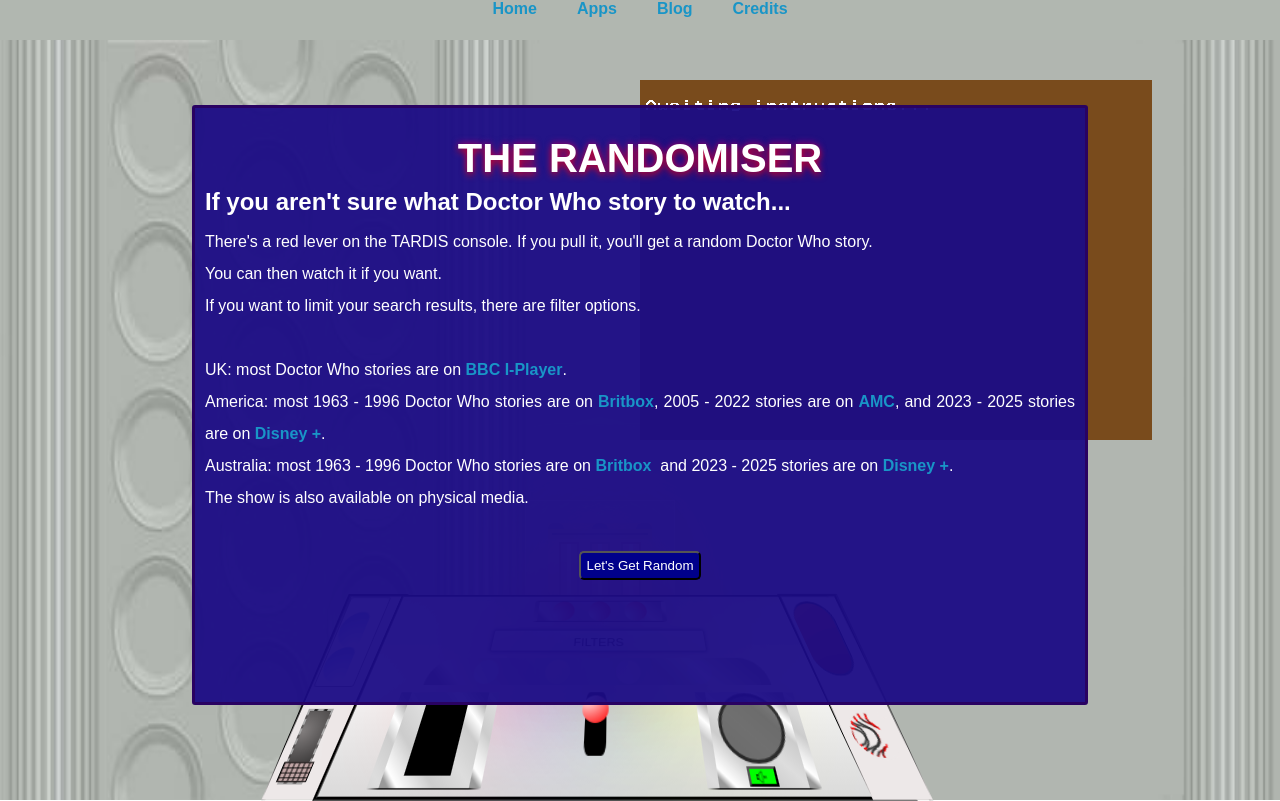
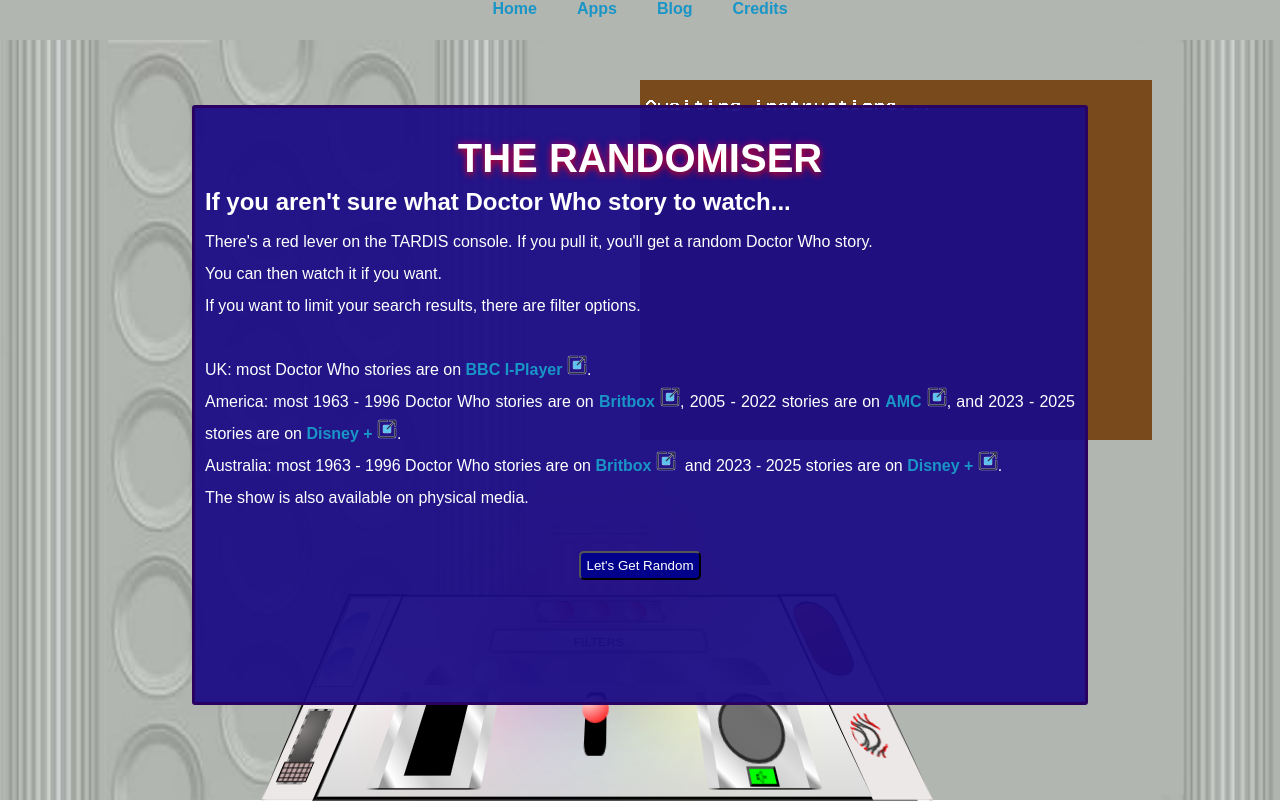
Before and after one commit to aagb1884/nextPortfolio, a Next.js app: page /apps/randomiser in a window 1280 px wide. Built offline with nearby package versions, Linux system fonts and the light colour scheme; a web font is replaced by a local one.

Commit message:
final component updates

```diff
--- a/src/app/apps/randomiser/components/modal.tsx
+++ b/src/app/apps/randomiser/components/modal.tsx
@@ -4,7 +4,7 @@ interface modalProps {
 }
 
 import styles from "@/app/styles/randomiser.module.css";
-import Link from "next/link";
+import ExternalLink from "@/components/ExternalLink";
 
 const StartModal: React.FC<modalProps> = ({ setStartModal, playHum }) => {
   const begin = () => {
@@ -31,36 +31,25 @@ const StartModal: React.FC<modalProps> = ({ setStartModal, playHum }) => {
         <ul>
           <li className={styles.sModalLi}>
             UK: most Doctor Who stories are on&nbsp;
-            <Link href="https://www.bbc.co.uk/iplayer" target="_blank">
-              BBC I-Player
-            </Link>
+            <ExternalLink
+              href="https://www.bbc.co.uk/iplayer"
+              text="BBC I-Player"
+            />
             .
           </li>
           <li className={styles.sModalLi}>
             America: most 1963 - 1996 Doctor Who stories are on&nbsp;
-            <Link href="https://www.britbox.com/" target="_blank">
-              Britbox
-            </Link>
+            <ExternalLink href="https://www.britbox.com/" text="Britbox" />
             , 2005 - 2022 stories are on&nbsp;
-            <Link href="https://www.amcplus.com/" target="_blank">
-              AMC
-            </Link>
+            <ExternalLink href="https://www.amcplus.com/" text="AMC" />
             , and 2023 - 2025 stories are on&nbsp;
-            <Link href="https://www.disneyplus.com/" target="_blank">
-              Disney +
-            </Link>
-            .
+            <ExternalLink href="https://www.disneyplus.com/" text="Disney +" />.
           </li>
           <li className={styles.sModalLi}>
             Australia: most 1963 - 1996 Doctor Who stories are on&nbsp;
-            <Link href="https://www.britbox.com/" target="_blank">
-              Britbox
-            </Link>
+            <ExternalLink href="https://www.britbox.com/" text="Britbox" />
             &nbsp; and 2023 - 2025 stories are on&nbsp;
-            <Link href="https://www.disneyplus.com/" target="_blank">
-              Disney +
-            </Link>
-            .
+            <ExternalLink href="https://www.disneyplus.com/" text="Disney +" />.
           </li>
           <li className={styles.sModalLi}>
             The show is also available on physical media.
```
Also changed, not shown: src/app/apps/components/apps_page.tsx (+9 -6 lines), src/app/apps/drwhoquiz/components/modals/CreditsModal.tsx (+25 -14 lines).
